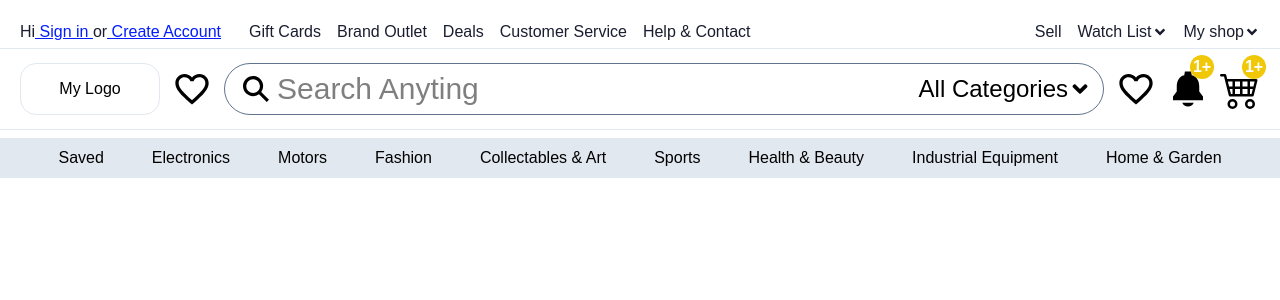
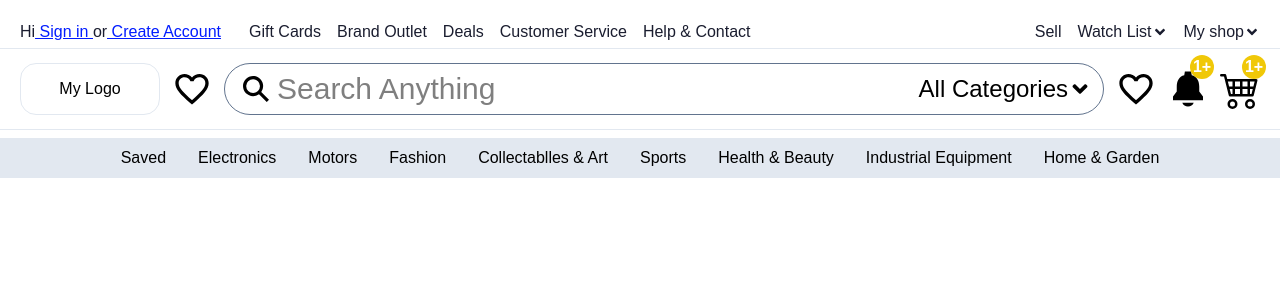
Before and after one commit to sobssb/swap-and-shop, a React (Vite) app: page / in a window 1280 px wide. Shown: the top 300 px of the page. Built offline with nearby package versions, Linux system fonts and the light colour scheme.

Commit message:
Added a hover effect to show a dropdown

```diff
--- a/src/component/ArrowDropDown.jsx
+++ b/src/component/ArrowDropDown.jsx
@@ -10,11 +10,11 @@ const ArrowDropDown = ({ title, watchListLinks }) => {
   const dropdownRef = useDetectOutsideClick(() => setShowSelect(false));
 
   return (
-    <div className="relative flex w-fit" ref={dropdownRef}>
+    <div className="relative flex w-fit z-10" ref={dropdownRef}>
       <button className="flex items-center justify-center cursor-pointer" onClick={() => setShowSelect(!showSelect)}>{title} <FaAngleDown /></button>
 
           {showSelect && (
-            <div className="absolute top-7.5 -left-10 bg-white -m-1 flex flex-col w-fit py-2 items-center justify-center z-10 rounded-1xl shadow-2xl">
+            <div className="absolute top-7.5 -left-10 bg-white -m-1 flex flex-col w-fit py-2 items-center justify-center z-5 rounded-1xl shadow-2xl">
               {watchListLinks.map((links, index) => (
                 <Link
                   className="block hover:bg-[#021cff] hover:text-white w-full px-3"
--- /dev/null
+++ b/src/component/LinkCategories.jsx
@@ -0,0 +1,56 @@
+import { useState } from "react";
+import NavBarLinkListNames from "../data/NavBarLinkListNames";
+import { Link } from "react-router-dom";
+
+const LinkCategories = () => {
+  const { navCategories } = NavBarLinkListNames();
+  const [showCategory, setShowCategory] = useState(null);
+
+  return (
+    <section
+      className="flex space-x-8 mb-5 mt-2 py-2 px-5 items-center justify-center bg-slate-200 relative z-1"
+      onMouseLeave={() => setShowCategory(null)}
+    >
+      <Link to="/deals">Saved</Link>
+
+      {navCategories.map((linkName, index) => (
+        <Link
+          onMouseEnter={() => setShowCategory(linkName)}
+          to={linkName.url}
+          key={index}
+        >
+          {linkName.name}
+        </Link>
+      ))}
+
+      {showCategory && (
+        <div
+          onMouseLeave={() => setShowCategory(null)}
+          className="absolute bg-white shadow-2xl z-2 min-w-[90%] p-3 flex flex-row gap-3 items-start justify-between rounded-3xl mt-[16rem]"
+        >
+          <div className="flex flex-col w-[25%]">
+            <h2 className="mb-2 text-2xl">The Most Popular</h2>
+            {showCategory.popular.map((category, index) => (
+              <Link to={"/"} key={index}>
+                {category}
+              </Link>
+            ))}
+          </div>
+
+          <div className="flex flex-col w-[25%]">
+            <h2 className="mb-2 text-2xl">More Categories</h2>
+            {showCategory.categories.map((category, index) => (
+              <Link to={"/"} key={index}>
+                {category}
+              </Link>
+            ))}
+          </div>
+
+          <div className="w-[50%] h-full border border-blue-300"></div>
+        </div>
+      )}
+    </section>
+  );
+};
+
+export default LinkCategories;
--- a/src/component/Nav.jsx
+++ b/src/component/Nav.jsx
@@ -6,6 +6,7 @@ import { IoSearchSharp } from "react-icons/io5";
 import { IoNotificationsSharp } from "react-icons/io5";
 import { BsCart4 } from "react-icons/bs";
 import { MdFavoriteBorder } from "react-icons/md";
+import LinkCategories from "./LinkCategories";
 
 const Nav = () => {
   const { watchListLinks, myShopLinks, allCategories } = NavBarLinkListNames();
@@ -27,7 +28,7 @@ const Nav = () => {
             <p>
               Hi
               <span className="text-[#021cff] underline">
-                <Link to="profile"> Sign in </Link>
+                <Link to="/profile"> Sign in </Link>
               </span>
               or
               <span className="text-[#021cff] underline">
@@ -37,17 +38,17 @@ const Nav = () => {
           </div>
 
           <div className="flex space-x-4 ml-5">
-            <Link to="giftCards">Gift Cards</Link>
-            <Link to="brandOutlet">Brand Outlet</Link>
-            <Link to="deals">Deals</Link>
-            <Link to="customerService">Customer Service</Link>
-            <Link to="helpContact">Help & Contact</Link>
+            <Link to="/giftCards">Gift Cards</Link>
+            <Link to="/brandOutlet">Brand Outlet</Link>
+            <Link to="/deals">Deals</Link>
+            <Link to="/customerService">Customer Service</Link>
+            <Link to="/helpContact">Help & Contact</Link>
           </div>
         </article>
 
         {/* Second group */}
         <article className="flex space-x-4 ml-5">
-          <Link to="sell">Sell</Link>
+          <Link to="/sell" >Sell</Link>
           <ArrowDropDown title="Watch List" watchListLinks={watchListLinks} />
           <ArrowDropDown title="My shop" watchListLinks={myShopLinks} />
         </article>
@@ -73,7 +74,7 @@ const Nav = () => {
               type="text"
               value={searchResult}
               onChange={(e) => setSearchResult(e.target.value)}
-              placeholder="Search Anyting"
+              placeholder="Search Anything"
             />
 
             <button className="py-1 w-10 h-10 absolute left-3 top-[50%] -translate-y-[50%]" type="submit">
@@ -108,17 +109,7 @@ const Nav = () => {
       </section>
 
       {/* Third Section */}
-      <section className="flex space-x-12 mb-5 mt-2 py-2 px-5 items-center justify-center bg-slate-200">
-        <Link to="deals">Saved</Link>
-        <Link to="brandOutlet">Electronics</Link>
-        <Link to="giftCards">Motors</Link>
-        <Link to="helpContact">Fashion</Link>
-        <Link to="customerService">Collectables & Art</Link>
-        <Link to="customerService">Sports</Link>
-        <Link to="customerService">Health & Beauty</Link>
-        <Link to="customerService">Industrial Equipment</Link>
-        <Link to="customerService">Home & Garden</Link>
-      </section>
+      <LinkCategories />
     </nav>
   );
 };
--- a/src/data/NavBarLinkListNames.js
+++ b/src/data/NavBarLinkListNames.js
@@ -13,7 +13,7 @@ const NavBarLinkListNames = () => {
   ];
 
   const allCategories = [
-    { name: "Deals", url: "deals" },
+    { name: "Saved", url: "/" },
     { name: "Electronics", url: "/" },
     { name: "Motors", url: "/" },
     { name: "Fashion", url: "/" },
@@ -22,9 +22,180 @@ const NavBarLinkListNames = () => {
     { name: "Health & Beauty", url: "/" },
     { name: "Industrial Equipment", url: "/" },
     { name: "Home & Garden", url: "/" },
-  ]
+  ];
 
-  return { watchListLinks, myShopLinks, allCategories };
+  const navCategories = [
+    {
+      name: "Electronics",
+      url: "/",
+      categories: [
+        "Apple",
+        "Samsung",
+        "Portable audio and headphones",
+        "Smart watches",
+        "Deals",
+        "Sell on ebay",
+      ],
+      popular: [
+        "Smartphones and accessories",
+        "Video games and consoles",
+        "Computers and tablets",
+        "Cameras and photo",
+        "Camera drones",
+        "Refurbished",
+        "Smart home",
+      ],
+    },
+    {
+      name: "Motors",
+      url: "/",
+      categories: [
+        "Apple",
+        "Samsung",
+        "Portable audio and headphones",
+        "Smart watches",
+        "Deals",
+        "Sell on ebay",
+      ],
+      popular: [
+        "Smartphones and accessories",
+        "Video games and consoles",
+        "Computers and tablets",
+        "Cameras and photo",
+        "Camera drones",
+        "Refurbished",
+        "Smart home",
+      ],
+    },
+    {
+      name: "Fashion",
+      url: "/",
+      categories: [
+        "Apple",
+        "Samsung",
+        "Portable audio and headphones",
+        "Smart watches",
+        "Deals",
+        "Sell on ebay",
+      ],
+      popular: [
+        "Smartphones and accessories",
+        "Video games and consoles",
+        "Computers and tablets",
+        "Cameras and photo",
+        "Camera drones",
+        "Refurbished",
+        "Smart home",
+      ],
+    },
+    {
+      name: "Collectablles & Art",
+      url: "/",
+      categories: [
+        "Apple",
+        "Samsung",
+        "Portable audio and headphones",
+        "Smart watches",
+        "Deals",
+        "Sell on ebay",
+      ],
+      popular: [
+        "Smartphones and accessories",
+        "Video games and consoles",
+        "Computers and tablets",
+        "Cameras and photo",
+        "Camera drones",
+        "Refurbished",
+        "Smart home",
+      ],
+    },
+    {
+      name: "Sports",
+      url: "/",
+      categories: [
+        "Apple",
+        "Samsung",
+        "Portable audio and headphones",
+        "Smart watches",
+        "Deals",
+        "Sell on ebay",
+      ],
+      popular: [
+        "Smartphones and accessories",
+        "Video games and consoles",
+        "Computers and tablets",
+        "Cameras and photo",
+        "Camera drones",
+        "Refurbished",
+        "Smart home",
+      ],
+    },
+    {
+      name: "Health & Beauty",
+      url: "/",
+      categories: [
+        "Apple",
+        "Samsung",
+        "Portable audio and headphones",
+        "Smart watches",
+        "Deals",
+        "Sell on ebay",
+      ],
+      popular: [
+        "Smartphones and accessories",
+        "Video games and consoles",
+        "Computers and tablets",
+        "Cameras and photo",
+        "Camera drones",
+        "Refurbished",
+        "Smart home",
+      ],
+    },
+    {
+      name: "Industrial Equipment",
+      url: "/",
+      categories: [
+        "Apple is here",
+        "Samsung",
+        "Portable audio and headphones",
+        "Smart watches",
+        "Deals",
+        "Sell on ebay",
+      ],
+      popular: [
+        "Smartphones and accessories isn't it",
+        "Video games and consoles",
+        "Computers and tablets",
+        "Cameras and photo",
+        "Camera drones",
+        "Refurbished",
+        "Smart home",
+      ],
+    },
+    {
+      name: "Home & Garden",
+      url: "/",
+      categories: [
+        "Apple is not",
+        "Samsung",
+        "Portable audio and headphones",
+        "Smart watches",
+        "Deals",
+        "Sell on ebay",
+      ],
+      popular: [
+        "Smartphones and accessories for try",
+        "Video games and consoles",
+        "Computers and tablets",
+        "Cameras and photo",
+        "Camera drones",
+        "Refurbished",
+        "Smart home",
+      ],
+    },
+  ];
+
+  return { watchListLinks, myShopLinks, allCategories, navCategories };
 };
 
 export default NavBarLinkListNames;
```
Also changed, not shown: src/component/UnderContruction.jsx (+12 -10 lines).
